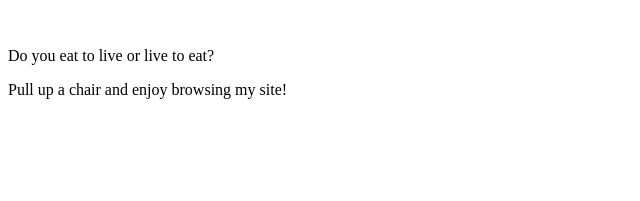
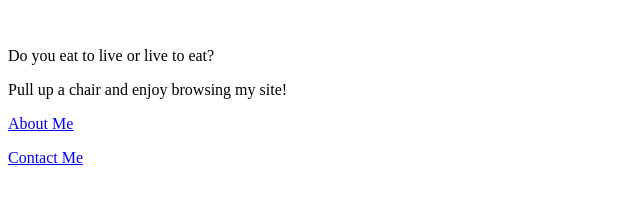
Before and after one commit to jaydencollins123/jaydencollins123.github.io, a plain HTML site: page index.html in a window 1280 px wide. Shown: the part 101-302 px from the top of the page, without its empty margins (0-640 px from the left). Drawn offline with Linux system fonts and the light colour scheme.

Commit message:
Update index.html

```diff
--- a/index.html
+++ b/index.html
@@ -9,5 +9,11 @@
   <br />
   <p>Do you eat to live or live to eat?</p>
   <p>Pull up a chair and enjoy browsing my site!</p>
+
+  <!-- Link to About Page -->
+  <p><a href="about.html">About Me</a></p>
+
+  <!-- Contact Me Email Link -->
+  <p><a href="jayden.collins@malad.us">Contact Me</a></p>
 </body>
 </html>
```
